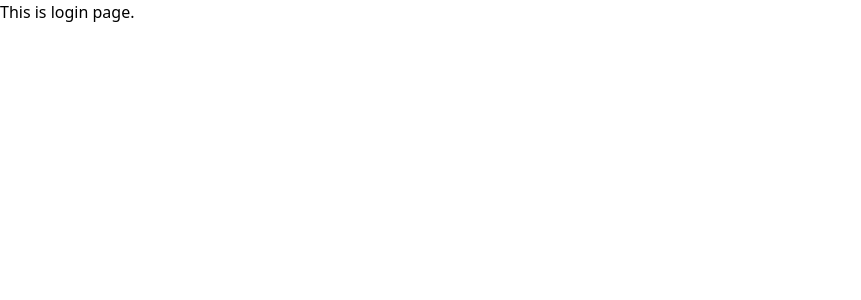
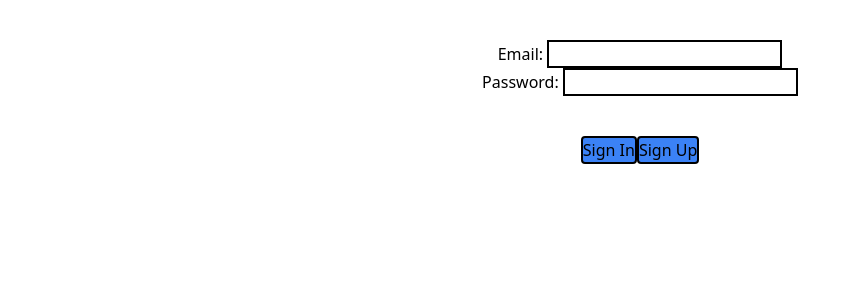
Before and after one commit to Gangbaekho/instragram-clone-project, a React (Create React App) app: page / in a window 1280 px wide. Shown: the top 300 px of the page, without its empty margins (0-861 px from the left). Built offline with nearby package versions, Linux system fonts and the light colour scheme.

Commit message:
add reducer logic and action, add login process

```diff
--- a/src/pages/FeedPage.js
+++ b/src/pages/FeedPage.js
@@ -1,7 +1,17 @@
 import React from "react";
+import { useSelector } from "react-redux";
 
 const FeedPage = (props) => {
-  return <div>This is feed page</div>;
+  const { userId, token } = useSelector((state) => state.auth);
+
+  return (
+    <div>
+      <div>This is feed page</div>
+      <div>
+        userId : {userId}, token : {token}
+      </div>
+    </div>
+  );
 };
 
 export default FeedPage;
--- a/src/pages/LoginPage.js
+++ b/src/pages/LoginPage.js
@@ -1,7 +1,61 @@
-import React from "react";
+import React, { useState, useEffect } from "react";
+import { useDispatch } from "react-redux";
+import * as authActions from "../store/action/auth";
 
 const LoginPage = (props) => {
-  return <div>This is login page.</div>;
+  const [email, setEmail] = useState("");
+  const [password, setPassword] = useState("");
+
+  const dispatch = useDispatch();
+
+  const singInHandler = (e) => {
+    e.preventDefault();
+    dispatch(authActions.signin(email, password));
+  };
+
+  const signUpHandler = (e) => {
+    e.preventDefault();
+    dispatch(authActions.signup(email, password));
+  };
+
+  return (
+    <div className="container mx-auto text-center">
+      <form className="mt-10">
+        <div>
+          <label htmlFor="email">Email: </label>
+          <input
+            type="email"
+            id="email"
+            className="border-2 border-solid border-black"
+            onChange={(e) => console.log(setEmail(e.target.value))}
+          />
+        </div>
+        <div>
+          <label htmlFor="password">Password: </label>
+          <input
+            type="password"
+            id="password"
+            className="border-2 border-solid border-black"
+            onChange={(e) => console.log(setPassword(e.target.value))}
+          />
+        </div>
+        <div className="mt-10">
+          <button
+            className="border-2 border-solid border-black rounded bg-blue-500"
+            onClick={singInHandler}
+          >
+            Sign In
+          </button>
+          <button
+            className="border-2 border-solid border-black rounded bg-blue-500"
+            onClick={signUpHandler}
+          >
+            Sign Up
+          </button>
+        </div>
+      </form>
+    </div>
+  );
 };
 
 export default LoginPage;
--- a/src/store/action/auth.js
+++ b/src/store/action/auth.js
@@ -0,0 +1,18 @@
+export const SIGNIN = "SIGNIN";
+export const SIGNUP = "SIGNUP";
+
+export const signin = (email, password) => {
+  return {
+    type: SIGNIN,
+    email,
+    password,
+  };
+};
+
+export const signup = (email, password) => {
+  return {
+    type: SIGNUP,
+    email,
+    password,
+  };
+};
--- a/src/store/reducer/auth.js
+++ b/src/store/reducer/auth.js
@@ -1,8 +1,22 @@
+import { SIGNIN, SIGNUP } from "../action/auth";
+
 const initialState = {
   userId: null,
   token: null,
 };
 
 export default (state = initialState, action) => {
+  switch (action.type) {
+    case SIGNIN:
+      return {
+        userId: action.email,
+        token: "dummy-token",
+      };
+    case SIGNUP:
+      return {
+        userId: action.email,
+        token: "dummy-token",
+      };
+  }
   return state;
 };
```
Also changed, not shown: 1 other file (tests, documents, lock files or other folders).
